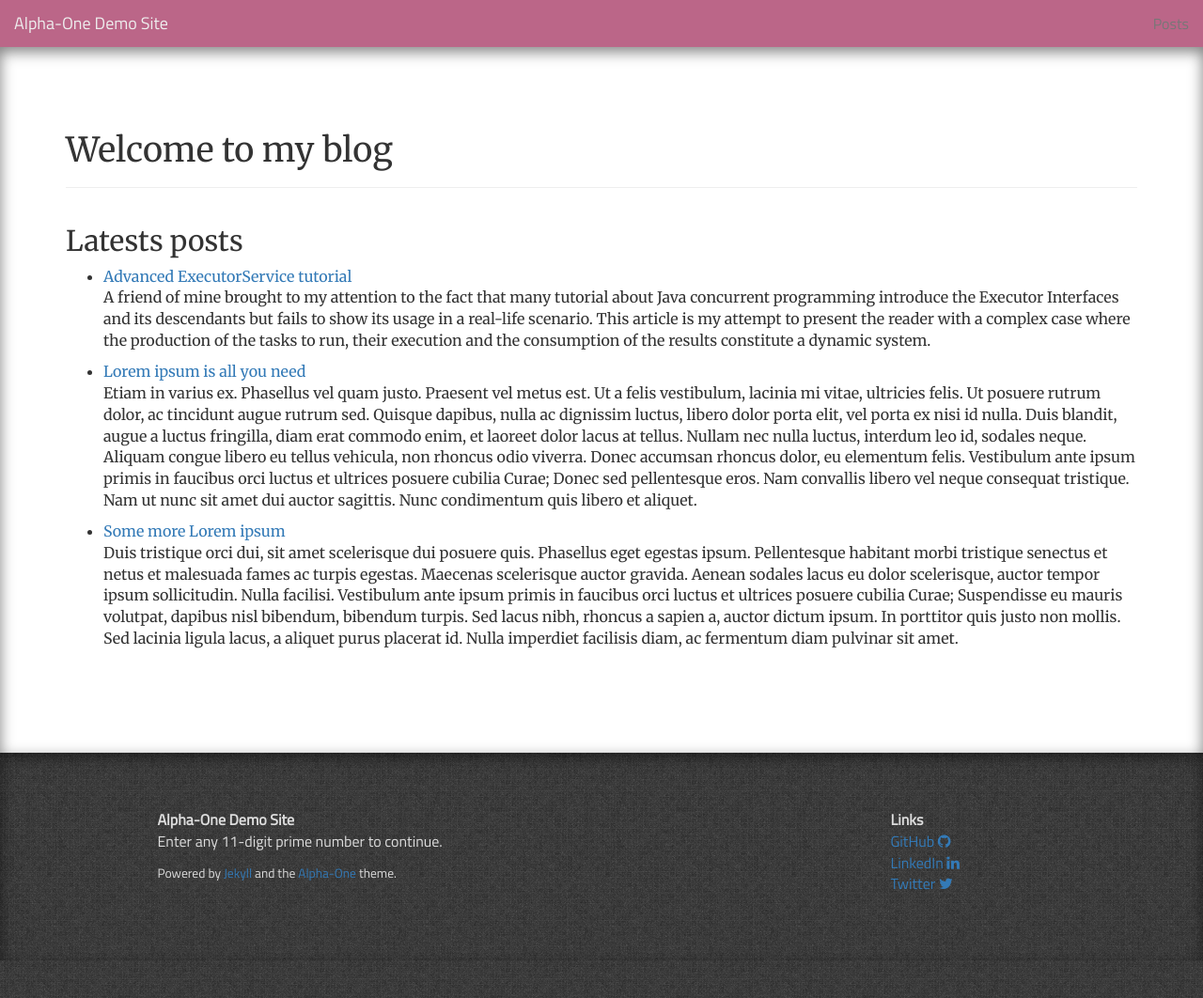
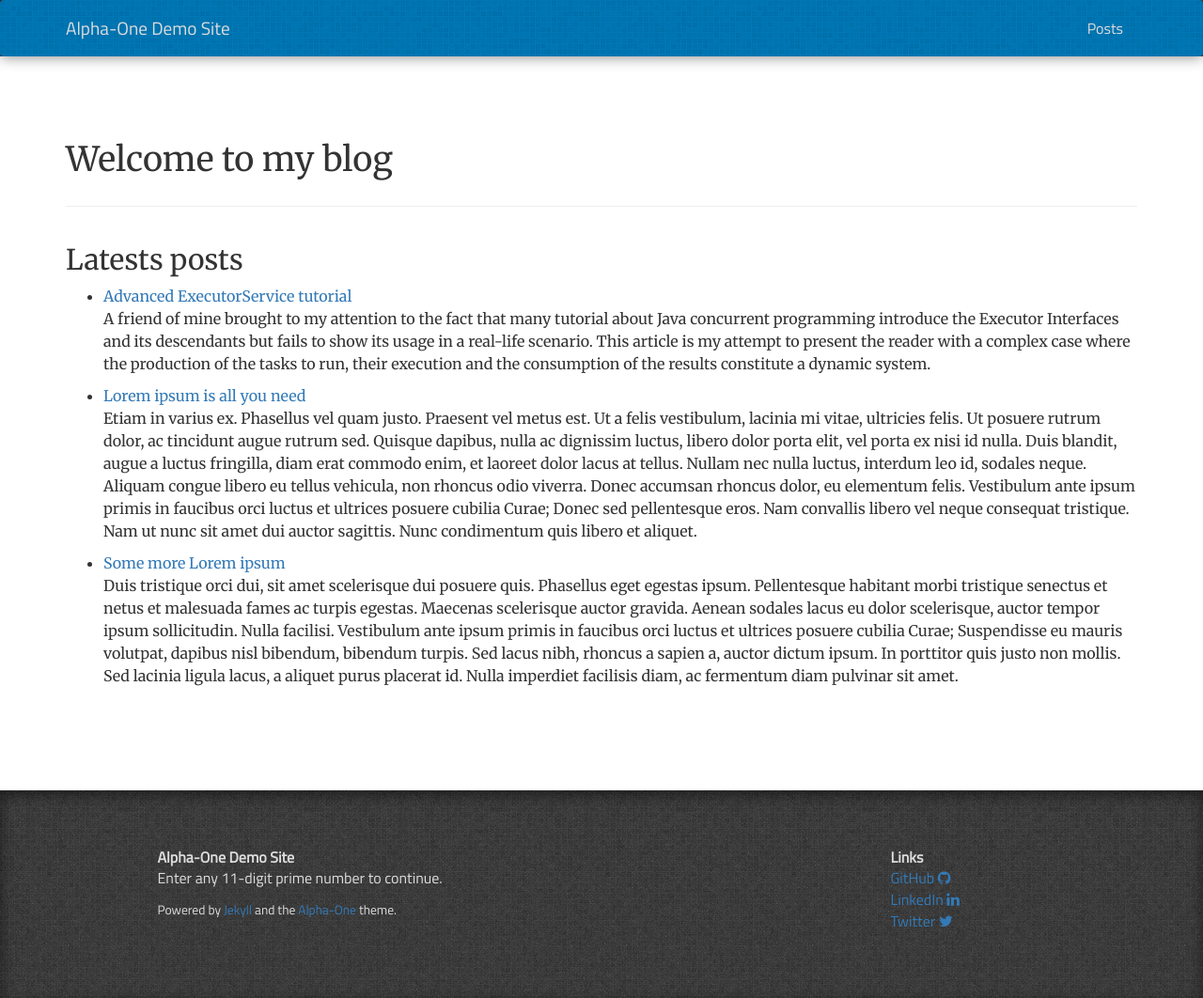
Before and after one commit to proudier/alpha-one, a Jekyll site: the page built from index.html, in a window 1280 px wide. Shown: the whole page at 94% size. Built offline with Jekyll 4.4.1, drawn with Linux system fonts in a browser that asks for light colours; nearby versions of some CDN libraries.

Commit message:
Prise en compte retour Maxime

```diff
--- a/_config.yml
+++ b/_config.yml
@@ -14,7 +14,7 @@ header_link_1_href: posts.html
 #header_link_2_label: Projects
 #header_link_2_href: projects.html
 
-png_icon: favicon.png
+favicon_png: favicon.png
 
 markdown: kramdown
 
--- a/_includes/header.html
+++ b/_includes/header.html
@@ -26,7 +26,7 @@
     <script type="text/javascript" src="https://maxcdn.bootstrapcdn.com/bootstrap/3.3.7/js/bootstrap.min.js" integrity="sha384-Tc5IQib027qvyjSMfHjOMaLkfuWVxZxUPnCJA7l2mCWNIpG9mGCD8wGNIcPD7Txa" crossorigin="anonymous"></script>
 
 {% if site.png_icon.size > 0 %}
-    <link rel="icon" type="image/png" href="{{ site.png_icon | absolute_url }}">
+    <link rel="icon" type="image/png" href="{{ site.favicon_png | absolute_url }}">
 {% endif %}
     <link rel="canonical" href="{{ page.url | absolute_url }}">
 {% comment %}
@@ -36,7 +36,7 @@
 
 <body>
     <nav class="navbar navbar-default">
-<!--         <div class="container"> -->
+        <div class="container">
             <div class="navbar-header">
                 <button type="button" class="navbar-toggle collapsed" data-toggle="collapse" data-target="#navbar-collapse-1">
                     <span class="sr-only">Toggle navigation</span>
@@ -83,5 +83,5 @@
 {% endcomment %}
                 </ul>
             </div>
-<!--         </div> -->
+        </div>
     </nav>
--- a/assets/alpha-one.css
+++ b/assets/alpha-one.css
@@ -1,38 +1,58 @@
 body {
     font-family: 'Titillium Web';
     font-size: 1.6em;
-    margin: 0px;
-    background-image: url("wild_oliva.png");
-    background-attachment: fixed;
+    margin-top: 0px;
+    background: url("wild_oliva.png") fixed;
 }
 
-.navbar {
-    border-radius: 0px;
-    background-color: #BB6688;
-}
-
-.navbar-default {
+nav.navbar.navbar-default {
+    box-shadow: 0px 0px 15px 0px rgba(0,0,0,0.5);
+    background: url("blue.png") fixed;
     margin: 0px;
     border: 0px;
 }
 
 .navbar-default .navbar-brand {
-    color: #eeeeee;
+    margin-top: 5px;
+    margin-bottom: 5px;
+    color: #dddddd;
+    font-size: 1.2em;
+}
+
+.navbar-default .navbar-brand:focus, .navbar-default .navbar-brand:hover {
+    color: #dddddd;
+    text-shadow: 0px 0px 1px #dddddd;
+}
+
+.navbar-default .navbar-brand~a:hover, .navbar-default .navbar-brand~a:focus {
+    color: white;
+    text-shadow: 0px 0px 1px #dddddd;
+}
+
+.navbar-default .navbar-nav>li>a {
+    margin-top: 5px;
+    margin-bottom: 5px;
+    color: #dddddd;
+}
+
+.navbar-default .navbar-nav>li>a:hover, .navbar-default .navbar-nav>li>a:focus {
+    color: white;
+    text-shadow: 0px 0px 1px #dddddd;
 }
 
 .subtitle {
     font-family: 'Titillium Web';
 }
 
-article > * {
-    font-family: 'Merriweather';
-}
-
 article {
     padding-top: 50px;
     padding-bottom: 100px;
     background-color: white;
-    box-shadow: inset 0px 5px 15px 0px rgba(0,0,0,0.5);
+}
+
+article > * {
+    font-family: 'Merriweather';
+    line-height: 150%;
 }
 
 footer {
@@ -51,6 +71,10 @@ a:hover, a:focus {
     text-decoration: none;
 }
 
+h1 {
+    margin-top: 40px;
+    margin-bottom: 20px;
+}
 
 
 
```
Also changed, not shown: assets/belk.jpg (deleted), assets/blackmamba.png (deleted), assets/blue.png (added).
